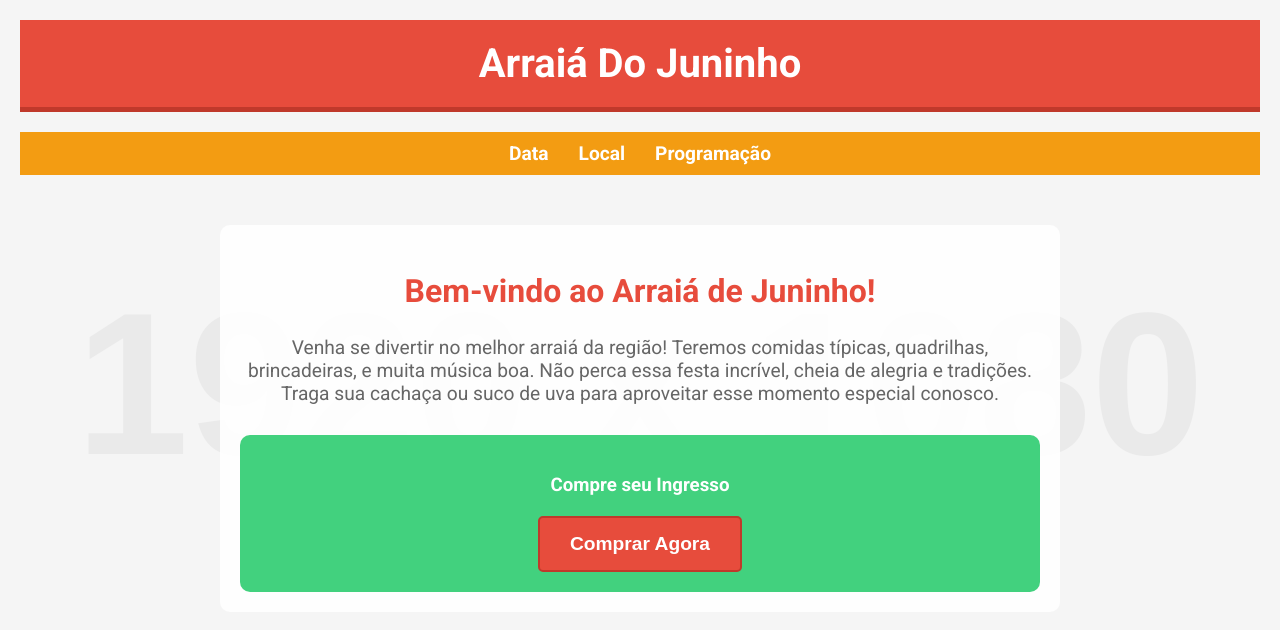
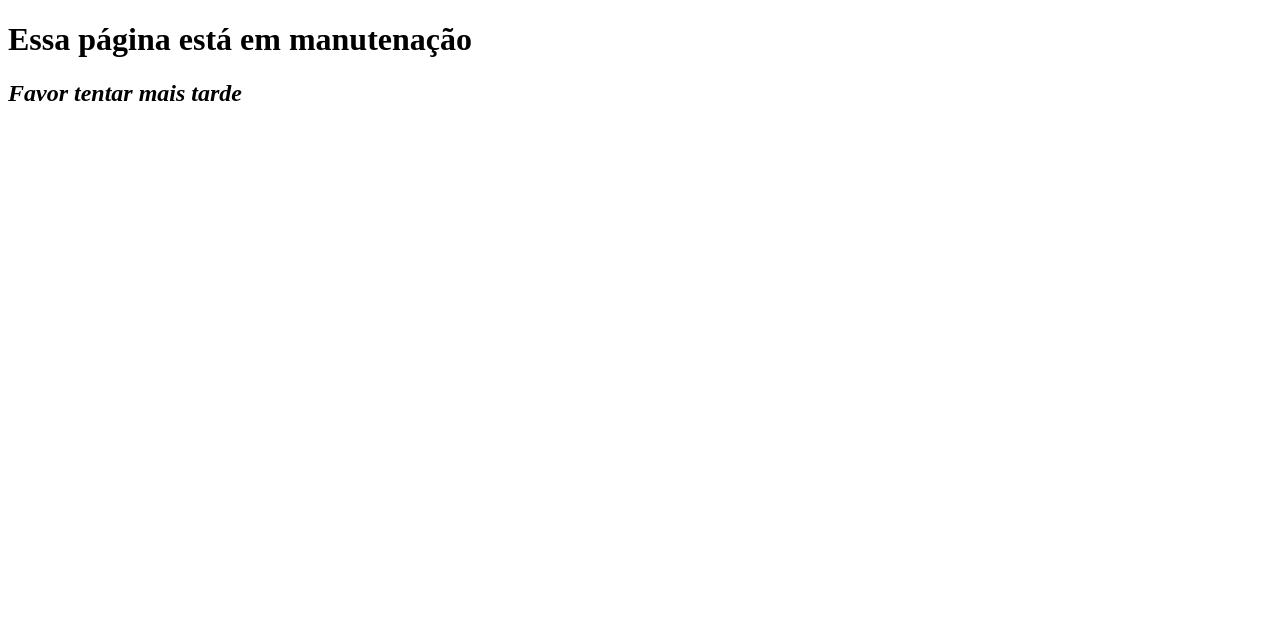
Before and after one commit to mdmdias/pizzazinha, a plain HTML site: page index.html in a window 1280 px wide. Drawn offline with Linux system fonts and the light colour scheme; placeholder pictures from the web are drawn by us.

Commit message:
Update index.html

```diff
--- a/index.html
+++ b/index.html
@@ -1,178 +1,8 @@
 <!DOCTYPE html>
 <html lang="pt-BR">
-
-<head>
-    <meta charset="UTF-8">
-    <meta name="viewport" content="width=device-width, initial-scale=1.0">
-    <title>Arraiá de Juninho</title>
-    <link href="https://fonts.googleapis.com/css2?family=Roboto:wght@400;700&display=swap" rel="stylesheet">
-    <style>
-        body {
-            font-family: 'Roboto', sans-serif;
-            background: url('https://via.placeholder.com/1920x1080') no-repeat center center fixed;
-            background-size: cover;
-            margin: 0;
-            padding: 0;
-            color: #333;
-        }
-
-        .overlay {
-            background-color: rgba(255, 255, 255, 0.8);
-            min-height: 100vh;
-            padding: 20px;
-        }
-
-        header {
-            background-color: #e74c3c;
-            color: #fff;
-            text-align: center;
-            padding: 20px 0;
-            font-size: 2.5em;
-            font-weight: bold;
-            border-bottom: 5px solid #c0392b;
-            margin-bottom: 20px;
-        }
-
-        nav {
-            display: flex;
-            justify-content: center;
-            background-color: #f39c12;
-            padding: 10px;
-        }
-
-        nav a {
-            color: #fff;
-            text-decoration: none;
-            margin: 0 15px;
-            font-size: 1.2em;
-            font-weight: bold;
-            transition: color 0.3s;
-            position: relative;
-        }
-
-        nav a:hover {
-            color: #c0392b;
-        }
-
-        nav a::after {
-            content: '';
-            position: absolute;
-            width: 100%;
-            height: 2px;
-            background-color: #c0392b;
-            left: 0;
-            bottom: -5px;
-            transform: scaleX(0);
-            transition: transform 0.3s ease;
-        }
-
-        nav a:hover::after {
-            transform: scaleX(1);
-        }
-
-        .content {
-            text-align: center;
-            margin: 50px auto;
-            max-width: 800px;
-            background-color: rgba(255, 255, 255, 0.9);
-            padding: 20px;
-            border-radius: 10px;
-            color: #333;
-        }
-
-        .content h2 {
-            font-size: 2em;
-            color: #e74c3c;
-        }
-
-        .content p {
-            font-size: 1.2em;
-            color: #666;
-        }
-
-        .tickets {
-            background-color: rgba(46, 204, 113, 0.9);
-            padding: 20px;
-            border-radius: 10px;
-            margin-top: 30px;
-            color: #fff;
-        }
-
-        .tickets h3 {
-            color: #fff;
-            margin-bottom: 20px;
-        }
-
-        .tickets button {
-            background-color: #e74c3c;
-            color: #fff;
-            border: 2px solid #c0392b;
-            padding: 15px 30px;
-            font-size: 1.2em;
-            font-weight: bold;
-            border-radius: 5px;
-            cursor: pointer;
-            transition: background-color 0.3s, color 0.3s;
-        }
-
-        .tickets button:hover {
-            background-color: #c0392b;
-            color: #fff;
-        }
-
-        @media (max-width: 600px) {
-            header {
-                font-size: 2em;
-                padding: 15px 0;
-            }
-
-            nav a {
-                font-size: 1em;
-                margin: 0 10px;
-            }
-
-            .content {
-                margin: 20px;
-                padding: 15px;
-            }
-
-            .tickets button {
-                width: 100%;
-                padding: 15px;
-            }
-        }
-    </style>
-</head>
-
 <body>
-
-    <div class="overlay">
-        <header>
-            Arraiá Do Juninho
-        </header>
-
-        <nav>
-            <a href="#data">Data</a>
-            <a href="#local">Local</a>
-            <a href="#programacao">Programação</a>
-        </nav>
-
-        <div class="content">
-            <section>
-                <h2>Bem-vindo ao Arraiá de Juninho!</h2>
-                <p class="description">
-                    Venha se divertir no melhor arraiá da região! Teremos comidas típicas, quadrilhas, brincadeiras, e
-                    muita música boa. Não perca essa festa incrível, cheia de alegria e tradições. Traga sua cachaça ou suco de uva
-                    para aproveitar esse momento especial conosco.
-                </p>
-            </section>
-            <section class="tickets">
-                <h3>Compre seu Ingresso</h3>
-                <button>Comprar Agora</button>
-            </section>
-        </div>
-    </div>
-
+    <h1>Essa página está em manutenação</h1>
+    <p><h2><em>Favor tentar mais tarde</em></h2></p>
 </body>
 
 </html>
```
